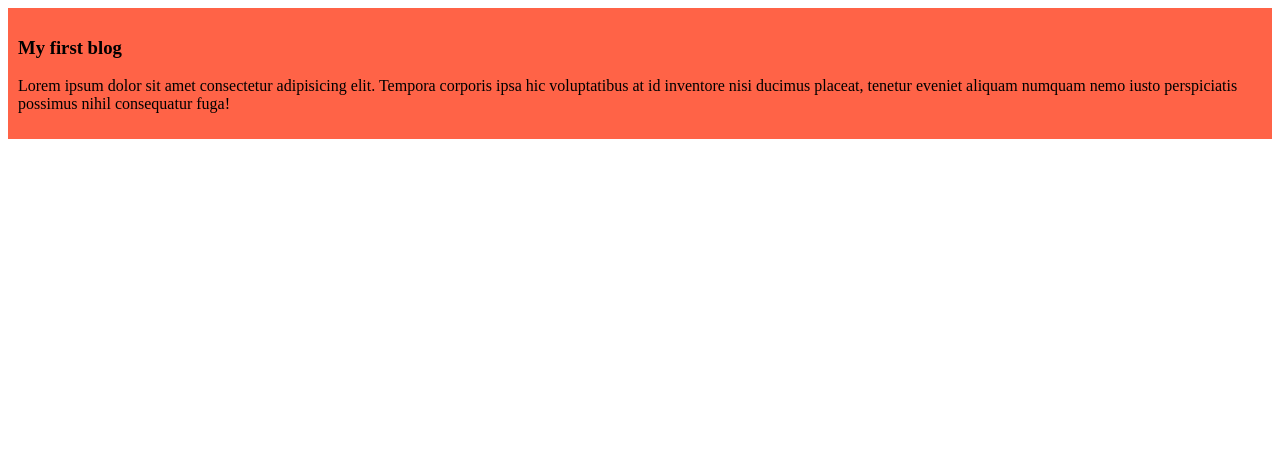
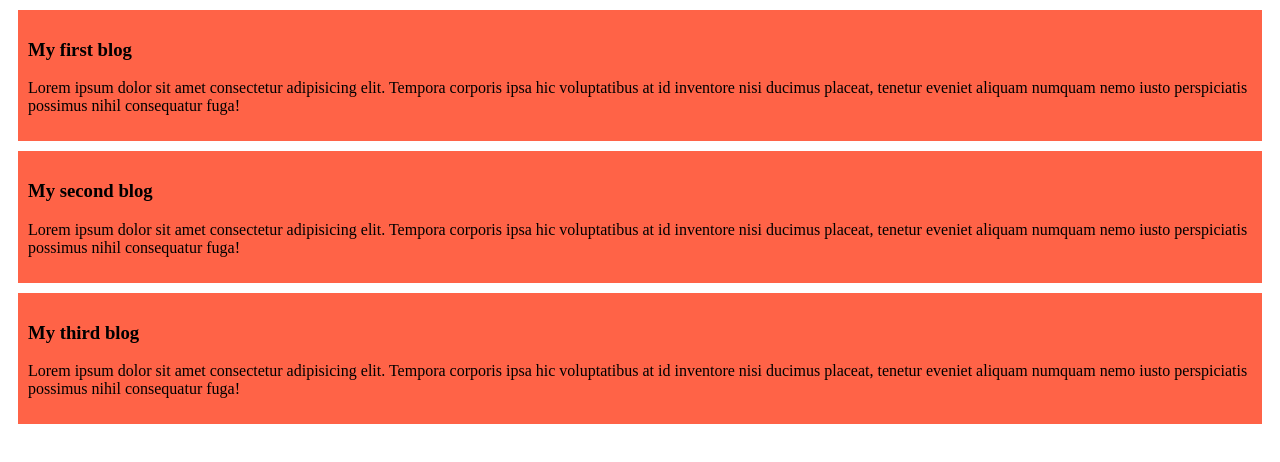
Before and after one commit to Sabiha1010/simple-website, a plain HTML site: page index.html in a window 1280 px wide. Drawn offline with Linux system fonts and the light colour scheme.

Commit message:
added the second and the third blog

```diff
--- a/index.html
+++ b/index.html
@@ -11,6 +11,15 @@
         <h3>My first blog</h3>
         <p>Lorem ipsum dolor sit amet consectetur adipisicing elit. Tempora corporis ipsa hic voluptatibus at id inventore nisi ducimus placeat, tenetur eveniet aliquam numquam nemo iusto perspiciatis possimus nihil consequatur fuga!</p>
     </div>
+    <div>
+        <h3>My second blog</h3>
+        <p>Lorem ipsum dolor sit amet consectetur adipisicing elit. Tempora corporis ipsa hic voluptatibus at id inventore nisi ducimus placeat, tenetur eveniet aliquam numquam nemo iusto perspiciatis possimus nihil consequatur fuga!</p>
+    </div>
+    <div>
+        <h3>My third blog</h3>
+        <p>Lorem ipsum dolor sit amet consectetur adipisicing elit. Tempora corporis ipsa hic voluptatibus at id inventore nisi ducimus placeat, tenetur eveniet aliquam numquam nemo iusto perspiciatis possimus nihil consequatur fuga!</p>
+    </div>
+
 
 </body>
 </html>
--- a/styles/blog.css
+++ b/styles/blog.css
@@ -1,4 +1,5 @@
 div{
     background-color: tomato;
     padding: 10px;
+    margin: 10px;
 }
```
